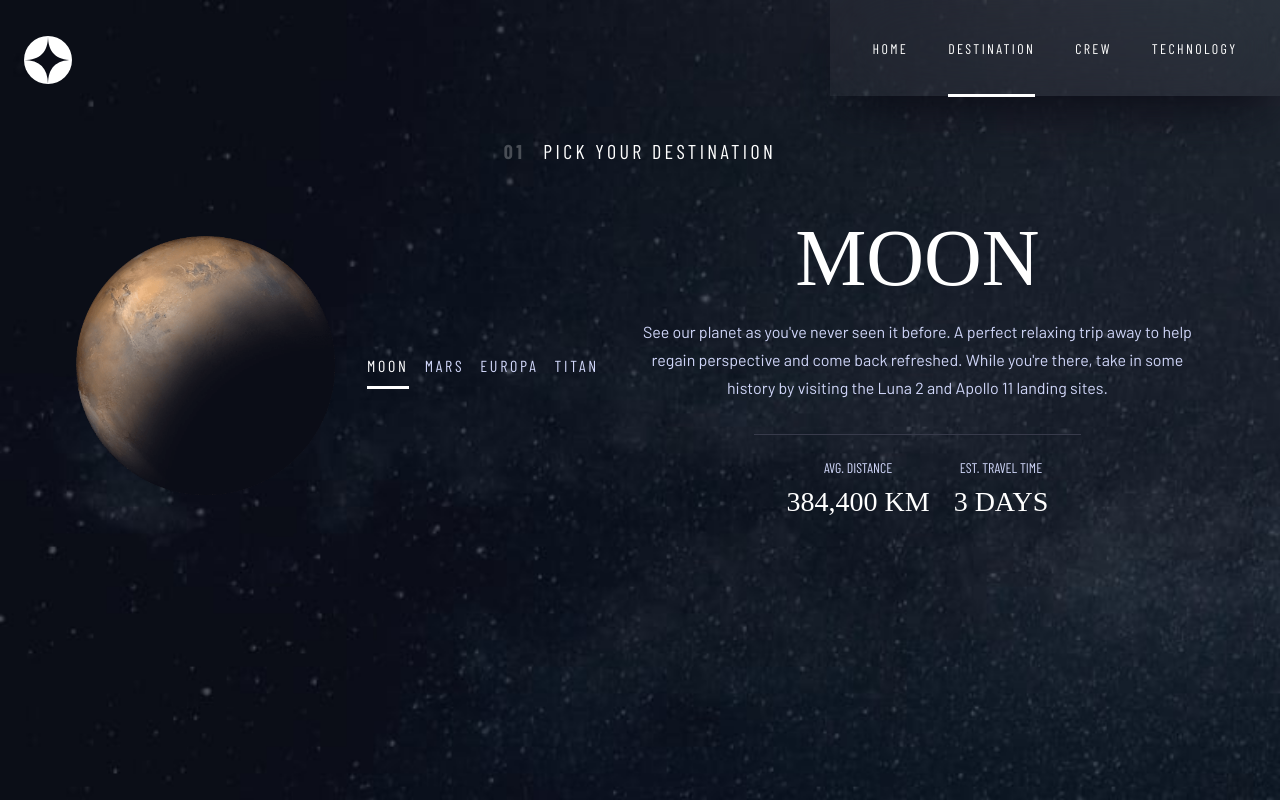
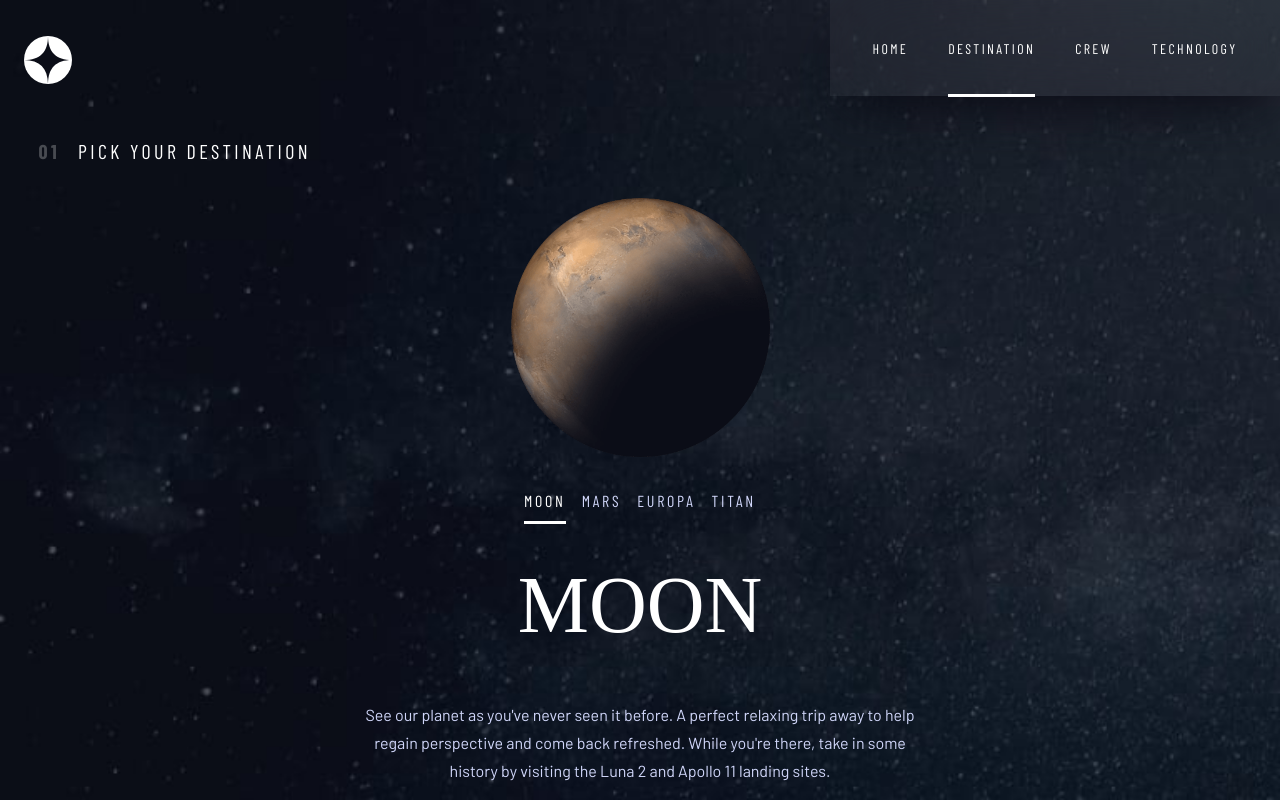
Before and after one commit to f1x3d49/frontendmentor-space, a React (Create React App) app in the folder frontend/: page /destination in a window 1280 px wide. Shown: the top 802 px of the page. Built offline with nearby package versions, Linux system fonts and the light colour scheme; a web font is replaced by a local one.

Commit message:
chore: working on the tablet layout of the tabs

```diff
--- a/frontend/src/components/TabComponent.js
+++ b/frontend/src/components/TabComponent.js
@@ -37,7 +37,7 @@ const TabComponent = () => {
           return (
             <Tab.Panel
               key={key}
-              className="w-full flex flex-col justify-center items-center text-primary3"
+              className="w-full flex flex-col justify-center items-center tb:gap-[36px] text-primary3"
             >
               <h1 className="text-center text-[56px] tb:text-[80px] dt:text-[100px] font-bellefair">
                 {data.name}
@@ -46,12 +46,12 @@ const TabComponent = () => {
                 {data.description}
               </p>
               {/* Line Break */}
-              <div className="w-[327px] h-[1px] bg-[#383B4B] mb-[32px]"></div>
+              <div className="w-[327px] tb:w-[573px] h-[1px] bg-[#383B4B] mb-[32px]"></div>
               {/* Distance and Time */}
-              <div className="flex flex-col tb:flex-row items-center dt:items-start justify-center gap-[24px] mb-[10px]">
+              <div className="flex flex-col tb:flex-row items-center dt:items-start justify-center gap-[24px] tb:gap-[72px] mb-[10px] tb:mb-0">
                 {/* Distance */}
                 <div className="flex flex-col items-center dt:items-start justify-center gap-[12px]">
-                  <h2 className="text-[14px] font-barlowcondensed leading-[2.362px] text-primary2">
+                  <h2 className="text-[14px] font-barlowcondensed tracking-[2.362px] text-primary2">
                     AVG. DISTANCE
                   </h2>
                   <h1 className="text-[28px] font-bellefair uppercase text-primary3">
@@ -60,7 +60,7 @@ const TabComponent = () => {
                 </div>
                 {/* Travel Time */}
                 <div className="flex flex-col items-center dt:items-start justify-center gap-[12px]">
-                  <h2 className="text-[14px] font-barlowcondensed leading-[2.362px] text-primary2">
+                  <h2 className="text-[14px] font-barlowcondensed tracking-[2.362px] text-primary2">
                     EST. TRAVEL TIME
                   </h2>
                   <h1 className="text-[28px] font-bellefair uppercase text-primary3">
--- a/frontend/src/pages/Destination.js
+++ b/frontend/src/pages/Destination.js
@@ -10,7 +10,7 @@ const Destiantion = () => {
     <section className="bg-fixed bg-no-repeat bg-cover bg-bgDestinationMobile tb:bg-bgDestinationTablet dt:bg-bgDestinationDesktop w-full mb:h-full tb:h-screen">
       <div className="w-full h-full flex flex-col justify-start items-center gap-[32px] pt-[89px] tb:pt-[136px] dt:pt-[212px]">
         {/* Header Text */}
-        <div className="flex justify-center items-center gap-[18px]">
+        <div className="flex justify-center items-center gap-[18px] tb:self-start tb:ml-[38.5px] dt:ml-[167px]">
           <p className="text-primary3 opacity-25 text-[16px] tb:text-[20px] dt:text-[28px] font-barlowcondensed font-bold tracking-[2.7px] tb:tracking-[3.375px] dt:tracking-[4.725px]">
             01
           </p>
@@ -19,7 +19,7 @@ const Destiantion = () => {
           </h1>
         </div>
         {/* Planet Image and Tabs */}
-        <div className="flex flex-col tb:flex-row items-center justify-center gap-[32px]">
+        <div className="flex flex-col  items-center justify-center gap-[32px]">
           <img src={mars} alt="planet" className="w-[259px] h-[259px]" />
           <TabComponent />
         </div>
```
